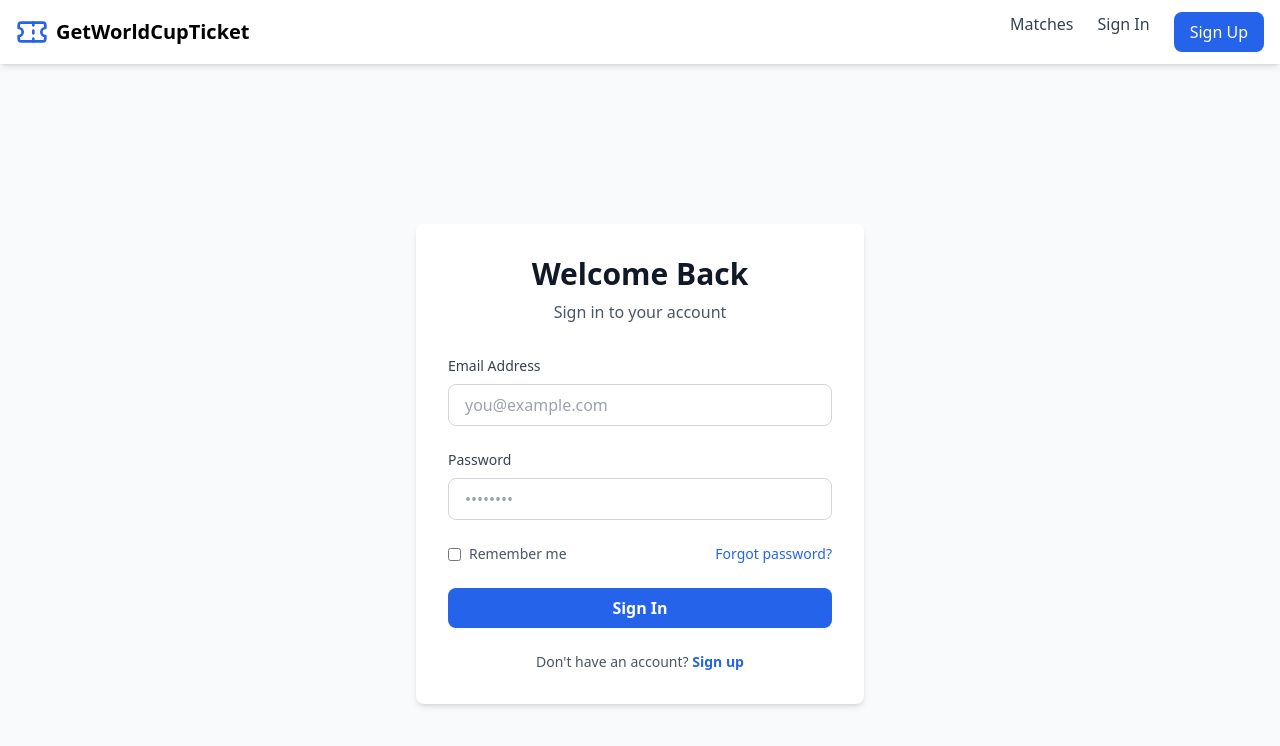
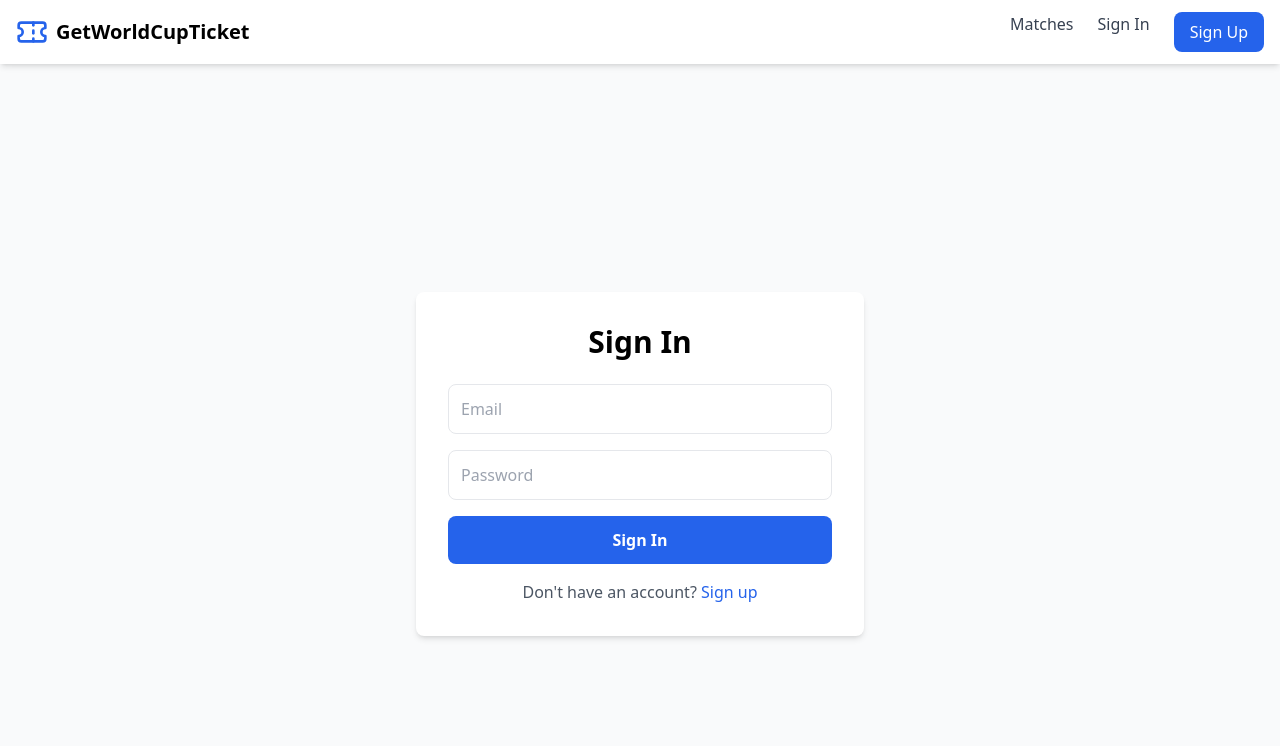
Before and after one commit to your-storre/getworldcuptickets, a Next.js app: page /login in a window 1280 px wide. Shown: the top 746 px of the page. Built offline with nearby package versions, Linux system fonts and the light colour scheme; no server answers.

Commit message:
Update page.tsx

```diff
--- a/app/login/page.tsx
+++ b/app/login/page.tsx
@@ -33,67 +33,35 @@ export default function LoginPage() {
   return (
     <div className="min-h-screen flex items-center justify-center bg-gray-50 py-12 px-4">
       <div className="max-w-md w-full bg-white rounded-lg shadow-md p-8">
-                <div className="text-center mb-8">
-                    <h2 className="text-3xl font-bold text-gray-900">Welcome Back</h2>
-                    <p className="text-gray-600 mt-2">Sign in to your account</p>
-                </div>
-
-                <form onSubmit={handleLogin} className="space-y-6">
-                    <div>
-                        <label className="block text-sm font-medium text-gray-700 mb-2">
-                            Email Address
-                        </label>
+        <h2 className="text-3xl font-bold text-center mb-6">Sign In</h2>
+        <form onSubmit={handleLogin} className="space-y-4">
           <input
             type="email"
-                            required
+            placeholder="Email"
             value={email}
             onChange={(e) => setEmail(e.target.value)}
-                            className="w-full px-4 py-2 border border-gray-300 rounded-lg focus:ring-2 focus:ring-blue-500 focus:border-transparent outline-none"
-                            placeholder="you@example.com"
+            className="w-full p-3 border rounded-lg"
+            required
           />
-                    </div>
-
-                    <div>
-                        <label className="block text-sm font-medium text-gray-700 mb-2">
-                            Password
-                        </label>
           <input
             type="password"
-                            required
+            placeholder="Password"
             value={password}
             onChange={(e) => setPassword(e.target.value)}
-                            className="w-full px-4 py-2 border border-gray-300 rounded-lg focus:ring-2 focus:ring-blue-500 focus:border-transparent outline-none"
-                            placeholder="••••••••"
+            className="w-full p-3 border rounded-lg"
+            required
           />
-                    </div>
-
-                    <div className="flex items-center justify-between">
-                        <label className="flex items-center">
-                            <input type="checkbox" className="rounded border-gray-300 text-blue-600 focus:ring-blue-500" />
-                            <span className="ml-2 text-sm text-gray-600">Remember me</span>
-                        </label>
-                        <Link href="/forgot-password" className="text-sm text-blue-600 hover:text-blue-700">
-                            Forgot password?
-                        </Link>
-                    </div>
-
           <button
             type="submit"
             disabled={loading}
-                        className="w-full bg-blue-600 text-white py-2 rounded-lg hover:bg-blue-700 transition disabled:opacity-50 font-semibold"
+            className="w-full bg-blue-600 text-white p-3 rounded-lg font-semibold hover:bg-blue-700"
           >
-                        {loading ? 'Signing in...' : 'Sign In'}
+            {loading ? 'Loading...' : 'Sign In'}
           </button>
         </form>
-
-                <div className="mt-6 text-center">
-                    <p className="text-sm text-gray-600">
-                        Don't have an account?{' '}
-                        <Link href="/signup" className="text-blue-600 font-semibold hover:text-blue-700">
-                            Sign up
-                        </Link>
+        <p className="text-center text-gray-600 mt-4">
+          Don't have an account? <Link href="/signup" className="text-blue-600">Sign up</Link>
         </p>
-                </div>
       </div>
     </div>
   )
```
Lines whose indentation alone changed are shown as unchanged.
